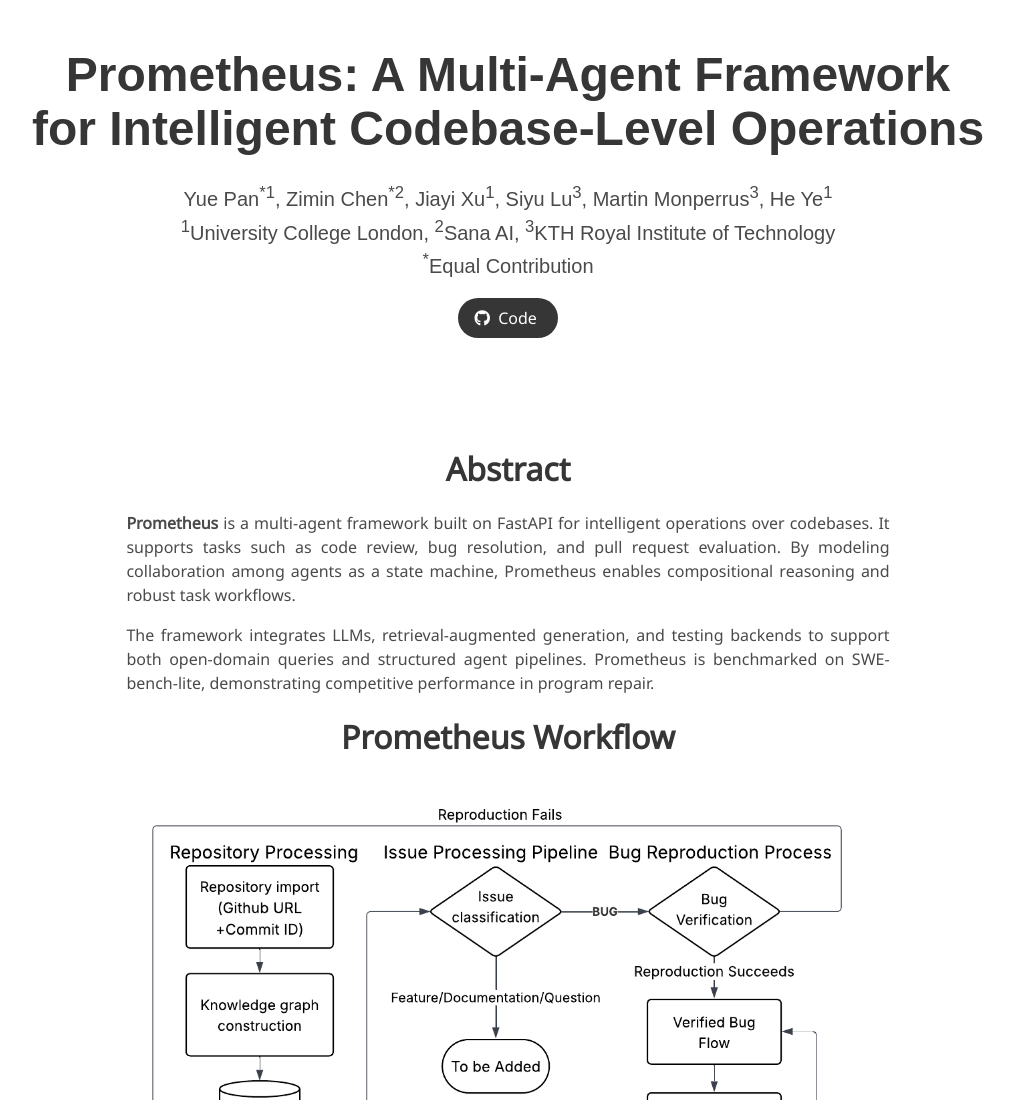
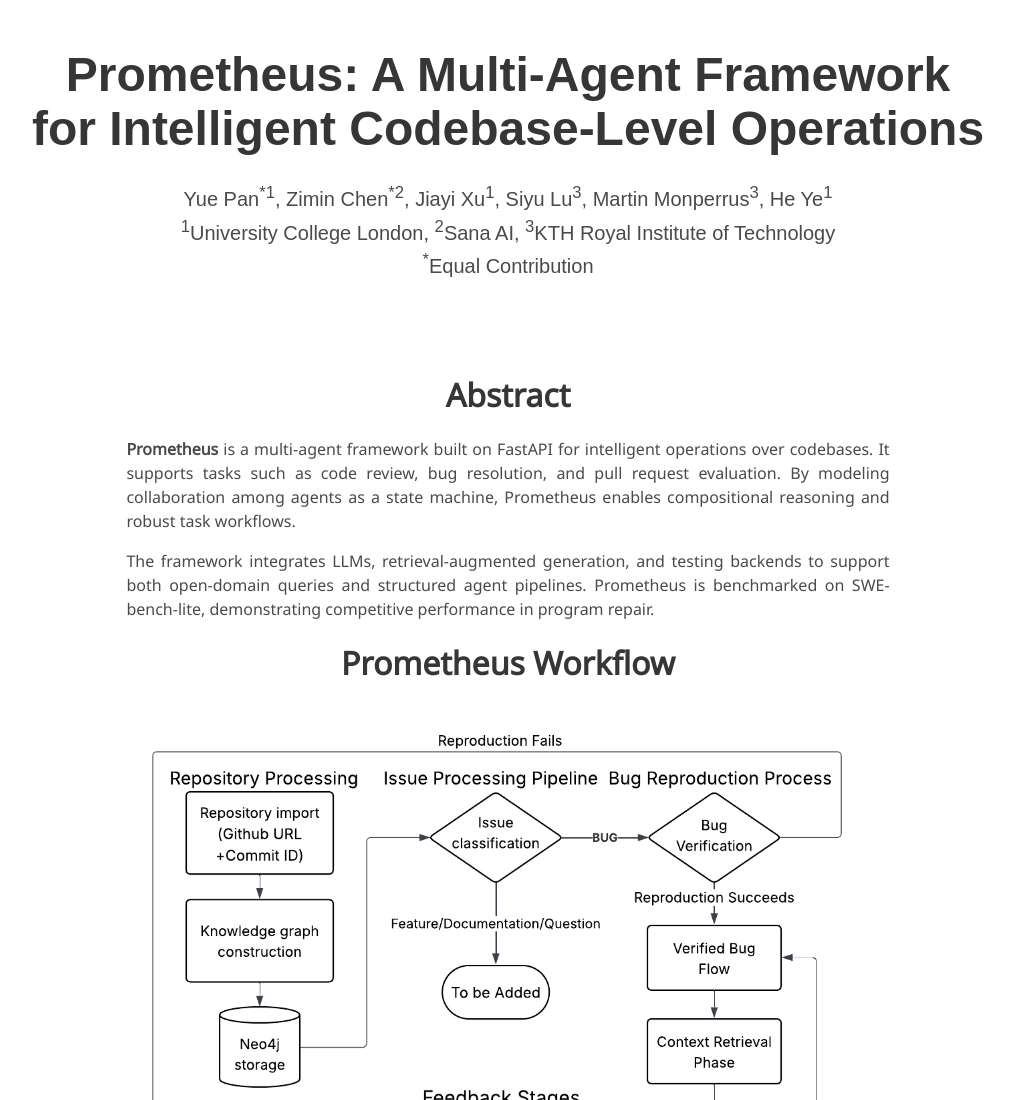
Before and after one commit to Pantheon-temple/Pantheon-temple.github.io, a plain HTML site: page index.html in a window 1280 px wide. Shown: the top 1100 px of the page, without its empty margins (132-1146 px from the left). Drawn offline with Linux system fonts and the light colour scheme; a web font is replaced by a local one.

Commit message:
remove unused publication links from index.html

```diff
--- a/index.html
+++ b/index.html
@@ -41,18 +41,6 @@
           <div class="is-size-5 publication-authors">
             <span class="author-block"><sup>*</sup>Equal Contribution</span>
           </div>
-
-          <div class="column has-text-centered">
-            <div class="publication-links">
-              <span class="link-block">
-                <a href="https://github.com/Pantheon-temple/Prometheus" class="external-link button is-normal is-rounded is-dark">
-                  <span class="icon"><i class="fab fa-github"></i></span>
-                  <span>Code</span>
-                </a>
-              </span>
-            </div>
-          </div>
-
         </div>
       </div>
     </div>
```
